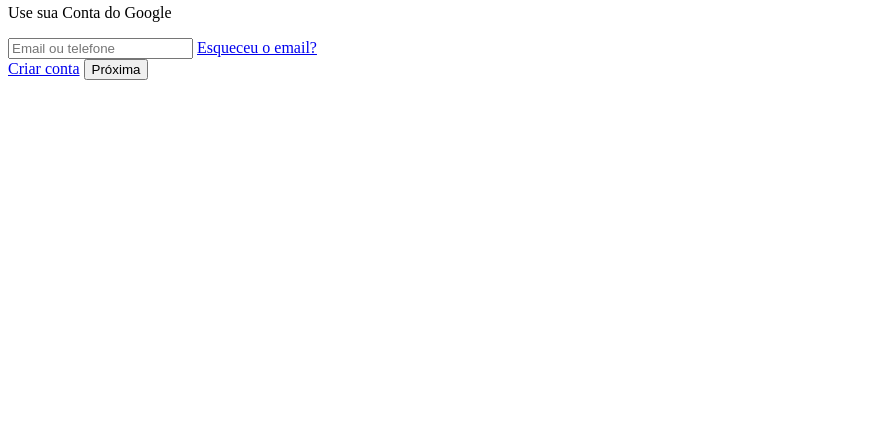
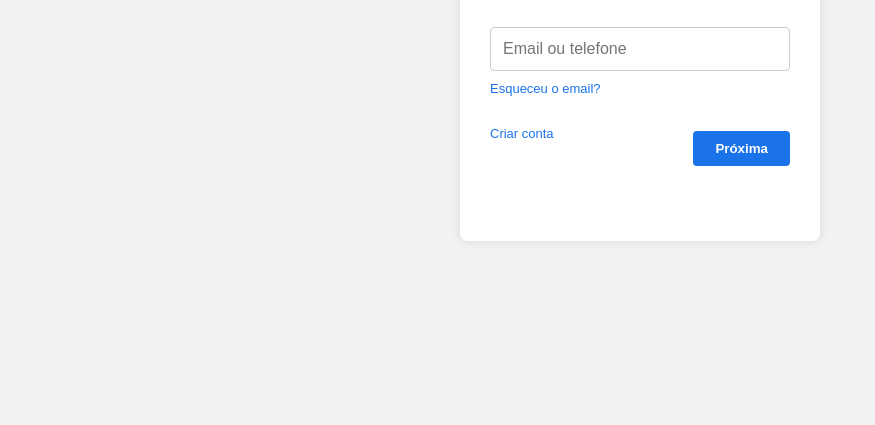
Before and after one commit to EduMattos02/aulaErgonomia.github.io, a plain HTML site: page index.html in a window 1280 px wide. Shown: the part 375-800 px from the top of the page, without its empty margins (0-875 px from the left). Drawn offline with Linux system fonts and the light colour scheme.

Commit message:
Add files via upload

```diff
--- a/style.css
+++ b/style.css
@@ -1,4 +1,85 @@
-/* Mantém tudo como já estava e adiciona: */
+* {
+    box-sizing: border-box;
+    margin: 0;
+    padding: 0;
+  }
+
+  body {
+    font-family: Arial, sans-serif;
+    background-color: #f2f2f2;
+    display: flex;
+    align-items: center;
+    justify-content: center;
+    height: 100vh;
+  }
+
+  .login-container {
+    background-color: white;
+    padding: 40px 30px;
+    border-radius: 8px;
+    box-shadow: 0 0 10px rgba(0,0,0,0.1);
+    width: 360px;
+    text-align: center;
+  }
+
+  .logo {
+    width: 92px;
+    margin-bottom: 20px;
+  }
+
+  h2 {
+    font-size: 24px;
+    margin-bottom: 10px;
+  }
+
+  p {
+    font-size: 14px;
+    color: #555;
+    margin-bottom: 30px;
+  }
+
+  input[type="email"] {
+    width: 100%;
+    padding: 12px;
+    font-size: 16px;
+    margin-bottom: 10px;
+    border: 1px solid #ccc;
+    border-radius: 4px;
+  }
+
+  form a {
+    font-size: 13px;
+    color: #1a73e8;
+    text-decoration: none;
+    display: block;
+    text-align: left;
+    margin-bottom: 30px;
+  }
+
+  .actions {
+    display: flex;
+    justify-content: space-between;
+    align-items: center;
+  }
+
+  .actions a {
+    color: #1a73e8;
+    font-weight: 500;
+  }
+
+  .actions button {
+    background-color: #1a73e8;
+    color: white;
+    border: none;
+    padding: 10px 22px;
+    border-radius: 4px;
+    font-weight: bold;
+    cursor: pointer;
+  }
+
+  .actions button:hover {
+    background-color: #1669c1;
+  }
 
 input[type="password"] {
     width: 100%;
```
